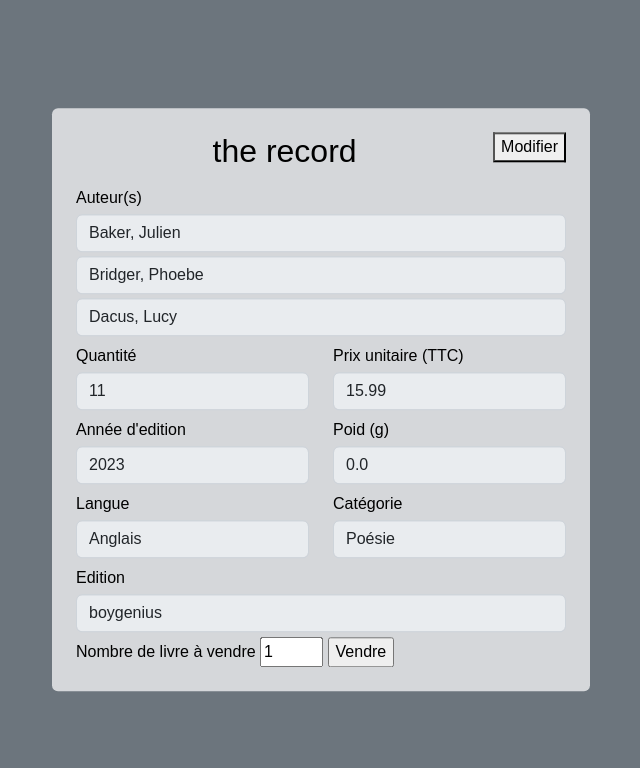
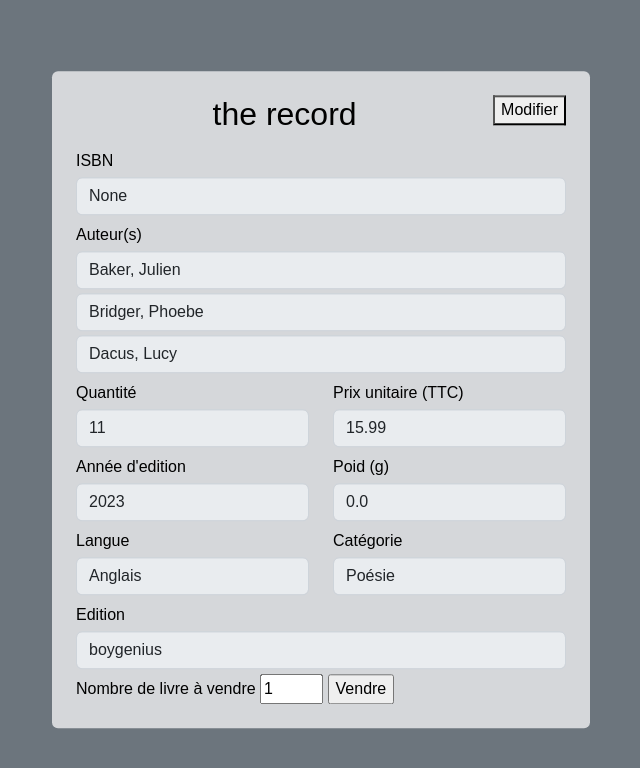
Before and after one commit to gabinforrat/librairie_ru_fr, a Flask app: page /livre/1 in a window 1280 px wide. Shown: the top 768 px of the page, without its empty margins (319-959 px from the left). Run offline with Flask 3, Linux system fonts and the light colour scheme; some libraries are stand-ins or nearby versions; some web fonts are replaced.

Commit message:
Save and search by ISBN

```diff
--- a/src/app.py
+++ b/src/app.py
@@ -177,8 +177,8 @@
 """
 @app.route("/sauvegarde",methods=["POST"])
 def livre_sauvegarde():
+	isbn=request.form['isbn']
 	edition=request.form['edition']
-
 	auteurs=request.form.getlist("auteur")
 	auteurs_list = []
 	for a in auteurs:
@@ -194,6 +194,7 @@
 	prix_HT = round(calculHT(float(prix_TTC)),2)
 
 	livre = {
+		"isbn" : isbn,
 		"titre" : {
 			"orginal" : titre,
 			"traduit" : titre_traduit
@@ -303,12 +304,12 @@
 	- id_livre (int) : identifiant du livre dans la base de donnée
 """
 def database_enregistrement_livre(livre : dir):
-	sqlite_value = (livre['titre']['orginal'],livre['titre']['traduit'],
+	sqlite_value = (livre['isbn'],livre['titre']['orginal'],livre['titre']['traduit'],
 		livre['langue'],livre['id_edition'],livre['categorie'],livre['prix']['ttc'],livre['prix']['ht'],
 		livre['quantite'],livre['annee'],livre['poid'],)
 	sqlite_insert ="""INSERT INTO Livre
-	(titreOriginal,titreTraduit,lang,edition,categorie,prixTTC,prixHT,quantite,annee,poid)
-	VALUES(?,?,?,?,?,?,?,?,?,?)"""
+	(ISBN,titreOriginal,titreTraduit,lang,edition,categorie,prixTTC,prixHT,quantite,annee,poid)
+	VALUES(?,?,?,?,?,?,?,?,?,?,?)"""
 	cursor.execute(sqlite_insert,sqlite_value)
 	connection.commit()
 	cursor.execute("SELECT MAX(idLivre) FROM Livre")
@@ -397,7 +398,7 @@
 	- livre (dir) : dictionnaire contenant toutes les informations sur le livre
 """
 def get_info_livre(id : int):
-	sqlite_select_livre = """SELECT L.titreOriginal, L.titreTraduit, L.quantite, L.prixTTC, LAN.idLangue, LAN.nomLangue, C.idCategorie, C.nomCategorie, L.poid, L.annee, E.idEdition, E.nomEdition
+	sqlite_select_livre = """SELECT L.ISBN, L.titreOriginal, L.titreTraduit, L.quantite, L.prixTTC, LAN.idLangue, LAN.nomLangue, C.idCategorie, C.nomCategorie, L.poid, L.annee, E.idEdition, E.nomEdition
 	FROM Livre AS L, Edition AS E, LienAuteurLivre AS LAL, Categorie AS C, Langue AS LAN
 	WHERE L.idLivre = ?
 	AND LAL.idLivre = L.idLivre
@@ -422,24 +423,25 @@
 
 	livre = {
 		"identifiant" : int(id),
-		"titre" : livre_result[0],
-		"titre_traduit" : livre_result[1],
+		"isbn" : livre_result[0],
+		"titre" : livre_result[1],
+		"titre_traduit" : livre_result[2],
 		"auteurs" : [],
-		"quantite" : livre_result[2],
-		"prix_ttc" : livre_result[3],
+		"quantite" : livre_result[3],
+		"prix_ttc" : livre_result[4],
 		"langue": {
-			"identifiant" : livre_result[4],
-			"nom" : livre_result[5]
+			"identifiant" : livre_result[5],
+			"nom" : livre_result[6]
 		},
 		"categorie" : {
-			"identifiant" : livre_result[6],
-			"nom" : livre_result[7]
+			"identifiant" : livre_result[7],
+			"nom" : livre_result[8]
 		},
-		"poid" : livre_result[8],
-		"annee": livre_result[9],
+		"poid" : livre_result[9],
+		"annee": livre_result[10],
 		"edition" : {
-			"identifiant" : livre_result[10],
-			"nom" : livre_result[11]
+			"identifiant" : livre_result[11],
+			"nom" : livre_result[12]
 		}
 	}
 
@@ -580,6 +582,29 @@
 		recherche_list_livre = [get_info_livre(l[0]) for l in recherche_result]
 		return render_template('recherche_drop.html',page_title=page_title,info=info_page,list_livre=recherche_list_livre)
 
+#ISBN
+## Chercher
+@app.route("/recherche/ISBN",methods=['GET','POST'])
+def isbn_recherche():
+	page_title = f"{TITLE} | Recherche : ISBN"
+	info_page = {
+		"recherche" : "isbn",
+		"action" : "/recherche/ISBN",
+		"titre" : "Recherche d'un livre par son ISBN",
+	}
+
+	if request.method == 'GET':
+		return render_template('recherche.html',page_title=page_title,info=info_page)
+	else:
+		recherche_isbn = request.form.get('isbn').replace(" ","")
+		recherche_isbn = recherche_isbn.replace("-","")
+		sqlite_recherche_isbn = "SELECT idLivre FROM Livre WHERE ISBN=?"
+		sqlite_value = (str(recherche_isbn),)
+		cursor.execute(sqlite_recherche_isbn,sqlite_value)
+		recherche_result = cursor.fetchall()
+		recherche_list_livre = [get_info_livre(l[0]) for l in recherche_result]
+		return render_template('recherche.html',page_title=page_title,info=info_page,list_livre=recherche_list_livre)
+
 
 # Exporter
 """
--- a/src/templates/enregistrement_livre.html
+++ b/src/templates/enregistrement_livre.html
@@ -12,6 +12,10 @@
             <a href="/enregistrement/ISBN">
               <button type="button" class="btn btn-info text-black mt-4" style="float: right; display: inline-grid;">Enregistrement ISBN</button>
             </a>
+                <input type="text" name="isbn"
+                {%if info_isbn is defined%} value="{{info_isbn['isbn']}}"{% endif %}
+                hidden>
+
                 <div class="form-group slideUp">
                     <label class="mt-2" for="titre">Titre</label>
                     <span id="msgTitre" class="message_false"> </span>
--- a/src/templates/page_livre.html
+++ b/src/templates/page_livre.html
@@ -7,6 +7,13 @@
 		<button style="float: right;"> Modifier </button>
 	</a>
 	<h2 class=" text-align text-center slideUp">{{livre['titre']}}</h2>
+
+	<div class="form-group slideUp">
+		<label class="mt-2" for="isbn">ISBN</label>
+		<input id="id_isbn" type="text" name="isbn" class="mt-1 form-control" value="{{livre['isbn']}}" readonly>
+	</div>
+
+
 	<div class="form-group slideUp ">
 		<label for="auteur" class="mt-2">Auteur(s)</label>
 		<span id="msgAuteur" class="message_false"> </span>
--- a/src/templates/recherche.html
+++ b/src/templates/recherche.html
@@ -6,6 +6,7 @@
 	<div class="searchBar row">
 		<div class="form-group col">
 			<form action="{{info['action']}}" method="POST">
+
 				<input class="mt-1 form-control" type="text" name="{{info['recherche']}}" required>
 				<div class="form-group  col" style="float: right;">
 					<input type="submit" value="Chercher">
```
Also changed, not shown: README.md, src/inventaire.db. Lines whose indentation alone changed are shown as unchanged.
